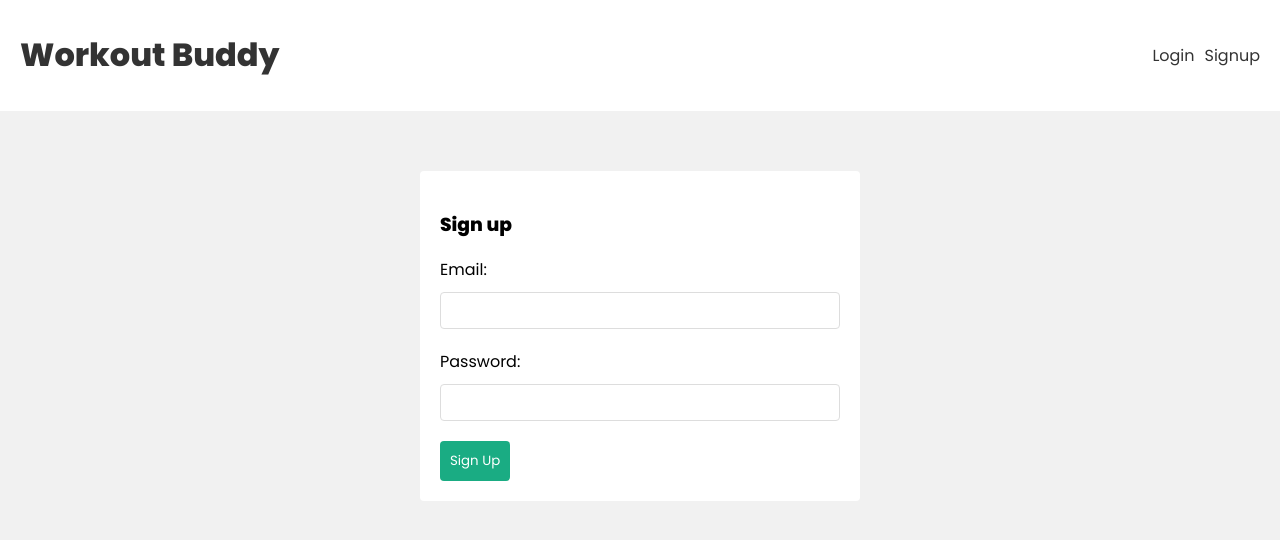
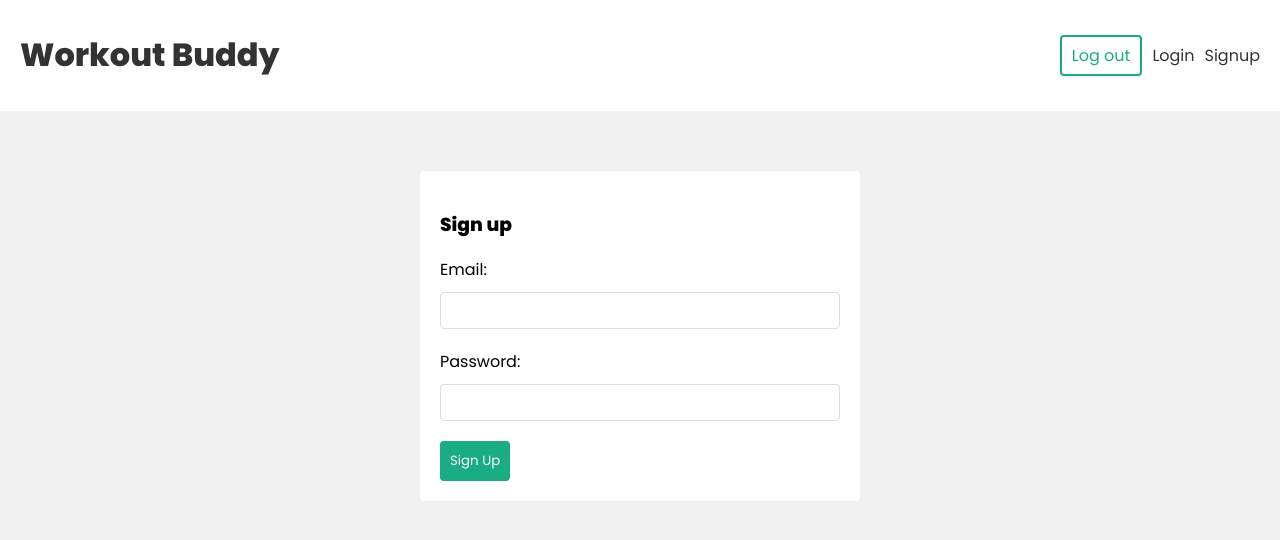
Before and after one commit to shehab124/Workout_Buddy, a React (Create React App) app in the folder frontend/: page /signup in a window 1280 px wide. Shown: the top 540 px of the page. Built offline with nearby package versions, Linux system fonts and the light colour scheme; no server answers.

Commit message:
added useLogout hook

```diff
--- a/frontend/src/components/Navbar.js
+++ b/frontend/src/components/Navbar.js
@@ -1,6 +1,13 @@
 import { Link } from 'react-router-dom'
+import useLogout from '../hooks/useLogout'
 
 const Navbar = () => {
+
+    const { logout } = useLogout();
+
+    const handleClick = () => {
+        logout();
+    }
 
     return (
         <header>
@@ -9,6 +16,9 @@
                     <h1>Workout Buddy</h1>
                 </Link>
                 <nav>
+                    <div>
+                        <button onClick={handleClick}>Log out</button>
+                    </div>
                     <div>
                         <Link to='/login'>Login</Link>
                         <Link to='/signup'>Signup</Link>
--- /dev/null
+++ b/frontend/src/hooks/useLogout.js
@@ -0,0 +1,15 @@
+import React, { useContext, useState } from 'react';
+import { AuthContext } from '../contexts/AuthContext';
+
+const useLogout = () => {
+
+    const { dispatch } = useContext(AuthContext);
+
+    const logout = async () => {
+        dispatch({ type: "LOGOUT" });
+        localStorage.removeItem('user');
+    }
+    return { logout };
+}
+
+export default useLogout;
--- a/frontend/src/index.css
+++ b/frontend/src/index.css
@@ -109,6 +109,18 @@
 nav a {
   margin-left: 10px;
 }
+
+nav button {
+  background: #fff;
+  color: var(--primary);
+  border: 2px solid var(--primary);
+  padding: 6px 10px;
+  border-radius: 4px;
+  font-family: "Poppins";
+  cursor: pointer;
+  font-size: 1em;
+}
+
 /* auth forms */
 form.signup, form.login {
   max-width: 400px;
--- a/frontend/src/pages/Signup.js
+++ b/frontend/src/pages/Signup.js
@@ -9,7 +9,6 @@
 
     const handleSubmit = async (e) => {
         e.preventDefault()
-
 
         await signup(email, password);
         setEmail('');
```
